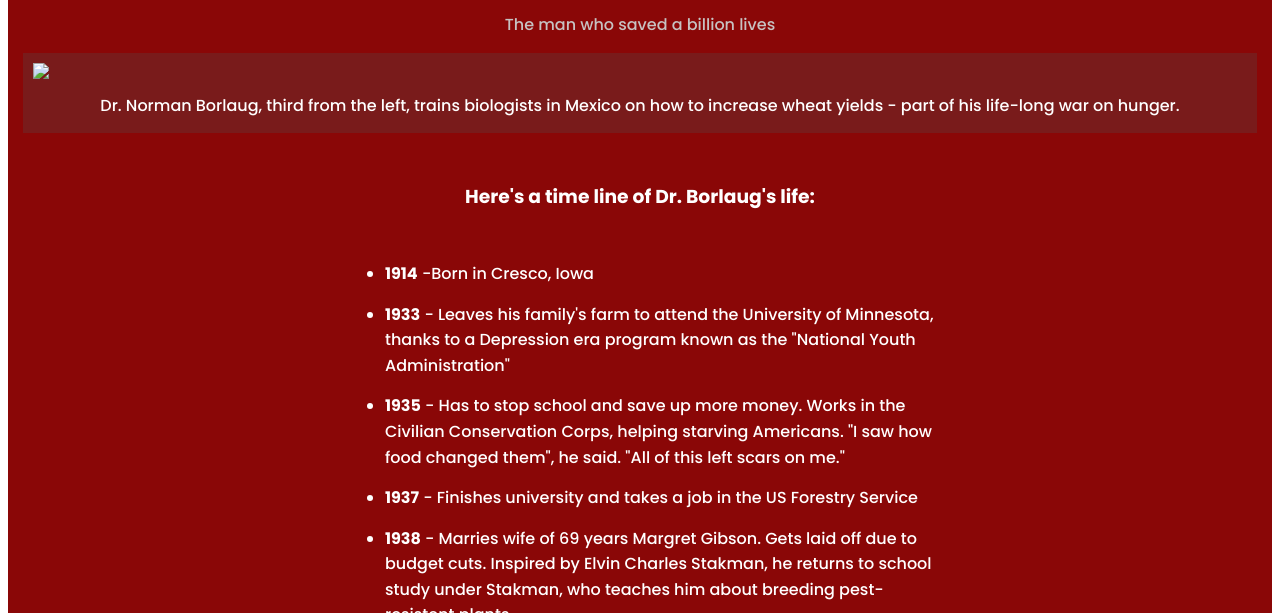
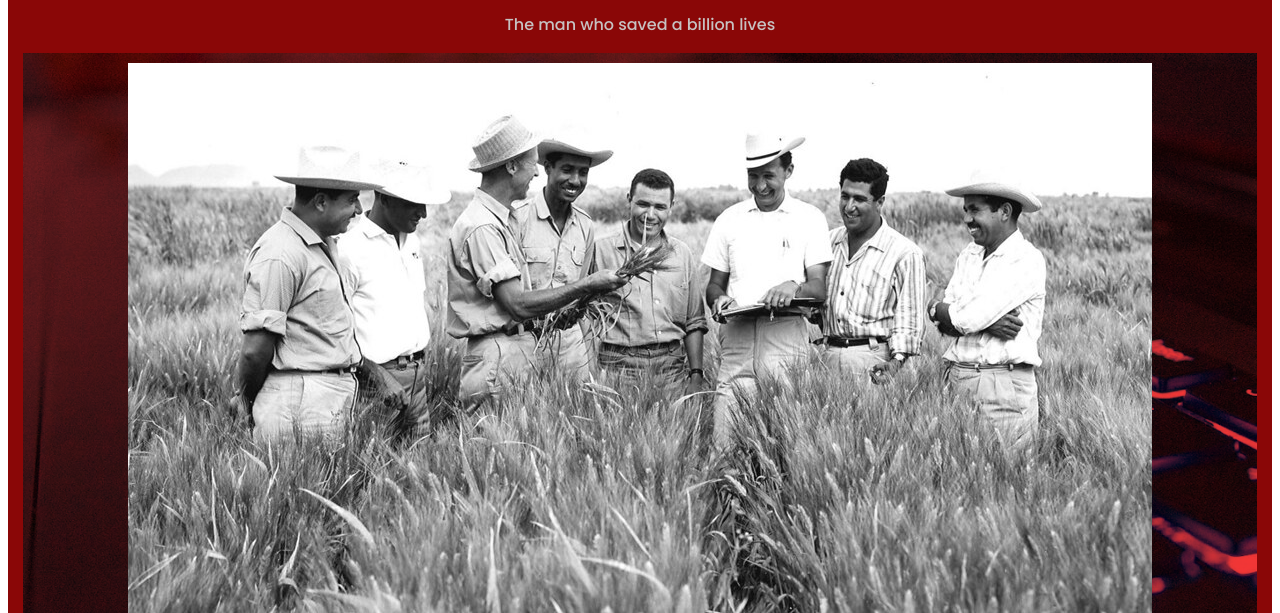
Before and after one commit to Monama16/Tribute-Page, a plain HTML site: page index.html in a window 1280 px wide. Shown: the part 187-800 px from the top of the page. Drawn offline with Linux system fonts and the light colour scheme; the site is published under a folder, as on GitHub Pages, so addresses that start at the root find nothing.

Commit message:
first commit

```diff
--- a/index.html
+++ b/index.html
@@ -12,7 +12,7 @@
             <h1 id="name">Dr. Norman Borlaug</h1>
             <p class="note">The man who saved a billion lives</p>
             <figure id="image-div">
-                <img id="image" src="../Images/tribute-page-main-image.jpg">
+                <img id="image" src="Images/tribute-page-main-image.jpg">
                 <figcaption id="image-caption">Dr. Norman Borlaug, third from the left, trains biologists in Mexico on how to increase wheat yields - part of his life-long war on hunger.</figcaption>
             </figure>
             <section id="info" class="lists">
--- a/style.css
+++ b/style.css
@@ -26,7 +26,7 @@ body{
     color: #c7c2c2;
 }
 #image-div{
-    background-image: url(/Images/student.jpg);
+    background-image: url(Images/student.jpg);
     background-blend-mode: overlay;
     background-size: cover;
     background-color: rgb(121, 27, 27);
```
